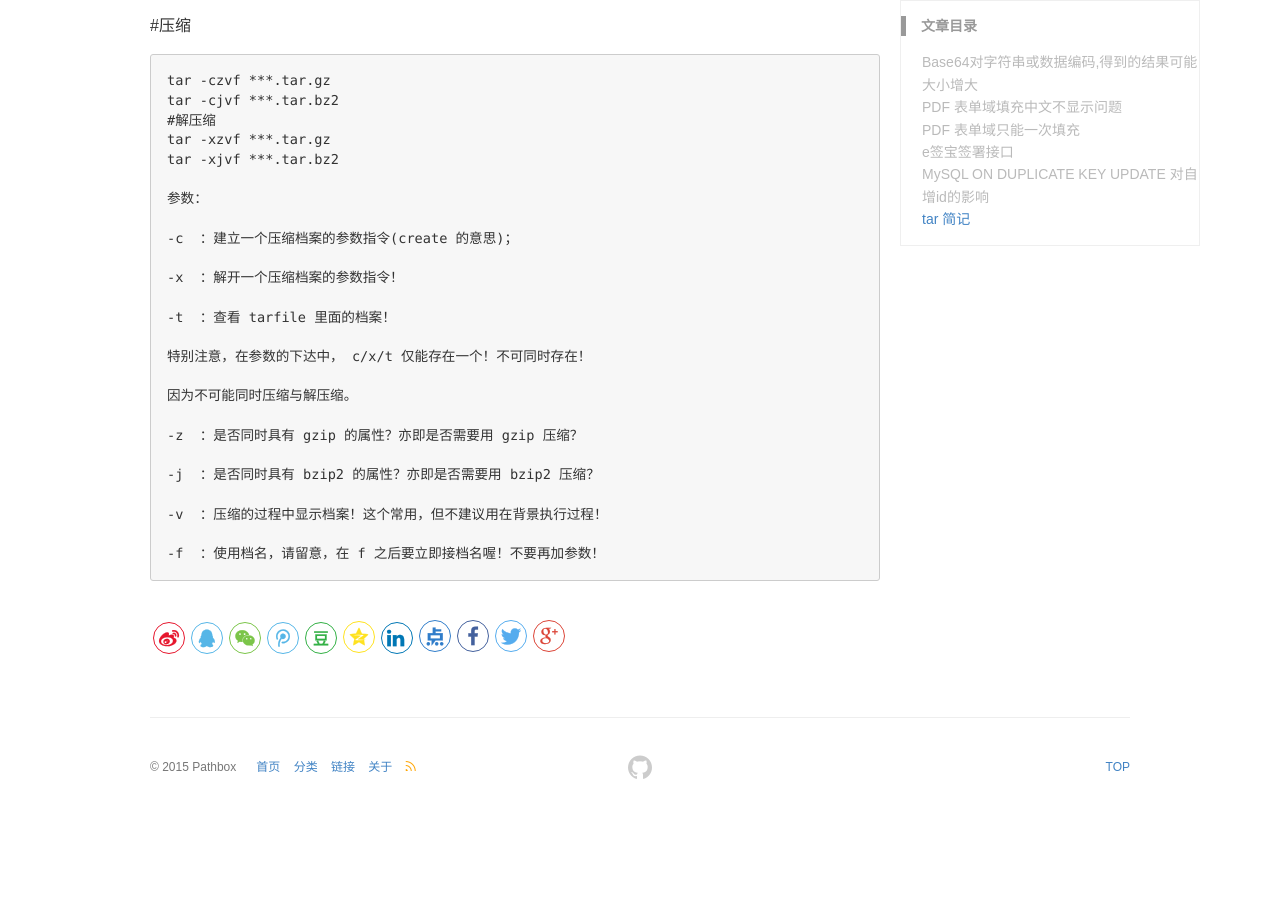
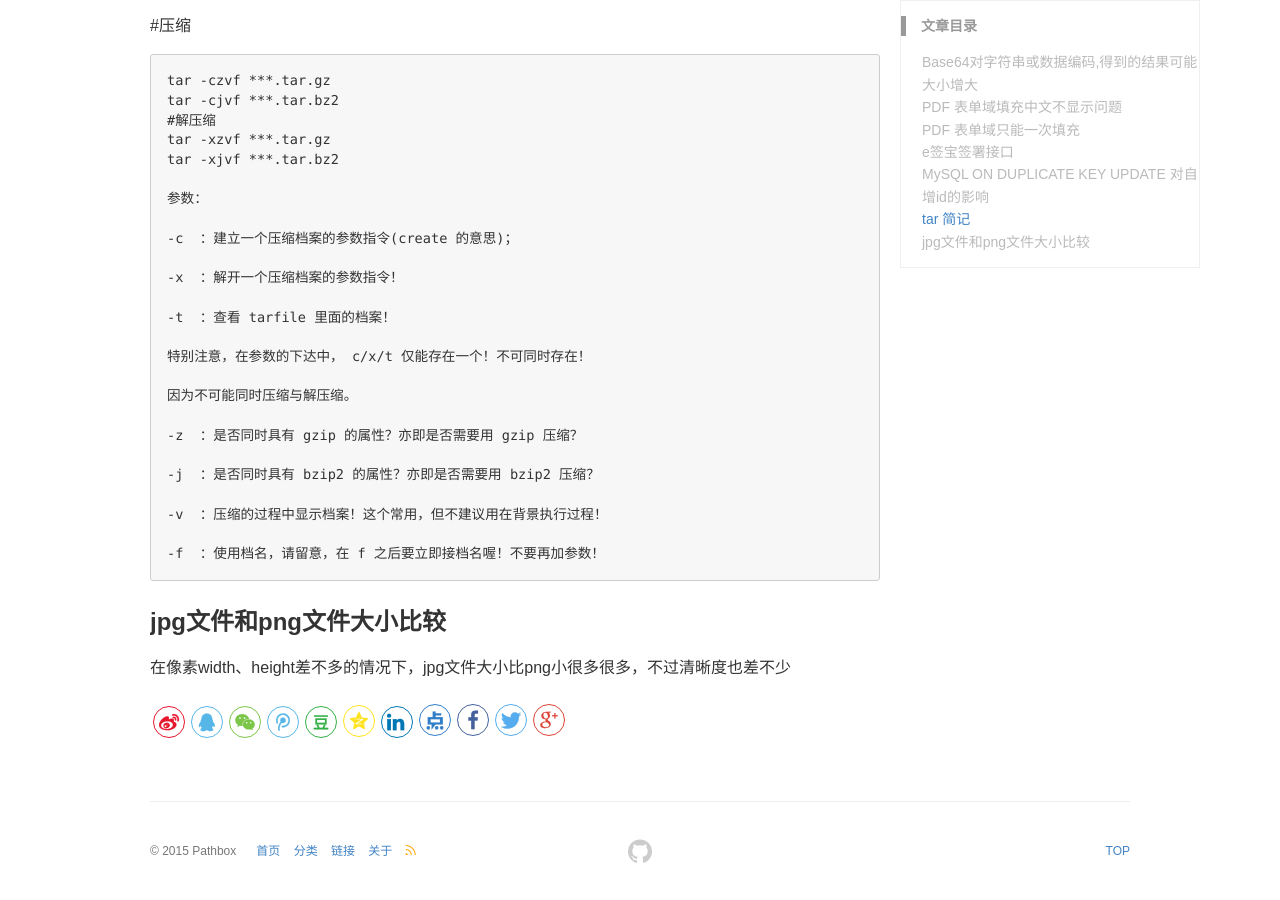
Before and after one commit to pathbox/pathbox.github.io, a Jekyll site: the page built from _posts/2018-11-20-work-summary-in-UCloud-21.md, in a window 1280 px wide and 900 px high, scrolled down 1119 px. Built offline with Jekyll 4.4.1, drawn with Linux system fonts in a browser that asks for light colours; before the commit the page ends 1935 px from its top, so only the background shows below that.

Commit message:
jpg文件和png文件大小比较

````diff
--- a/_posts/2018-11-20-work-summary-in-UCloud-21.md
+++ b/_posts/2018-11-20-work-summary-in-UCloud-21.md
@@ -70,3 +70,6 @@ tar -xjvf ***.tar.bz2
 
 -f  ：使用档名，请留意，在 f 之后要立即接档名喔！不要再加参数！
 ```
+
+### jpg文件和png文件大小比较
+在像素width、height差不多的情况下，jpg文件大小比png小很多很多，不过清晰度也差不少
````
